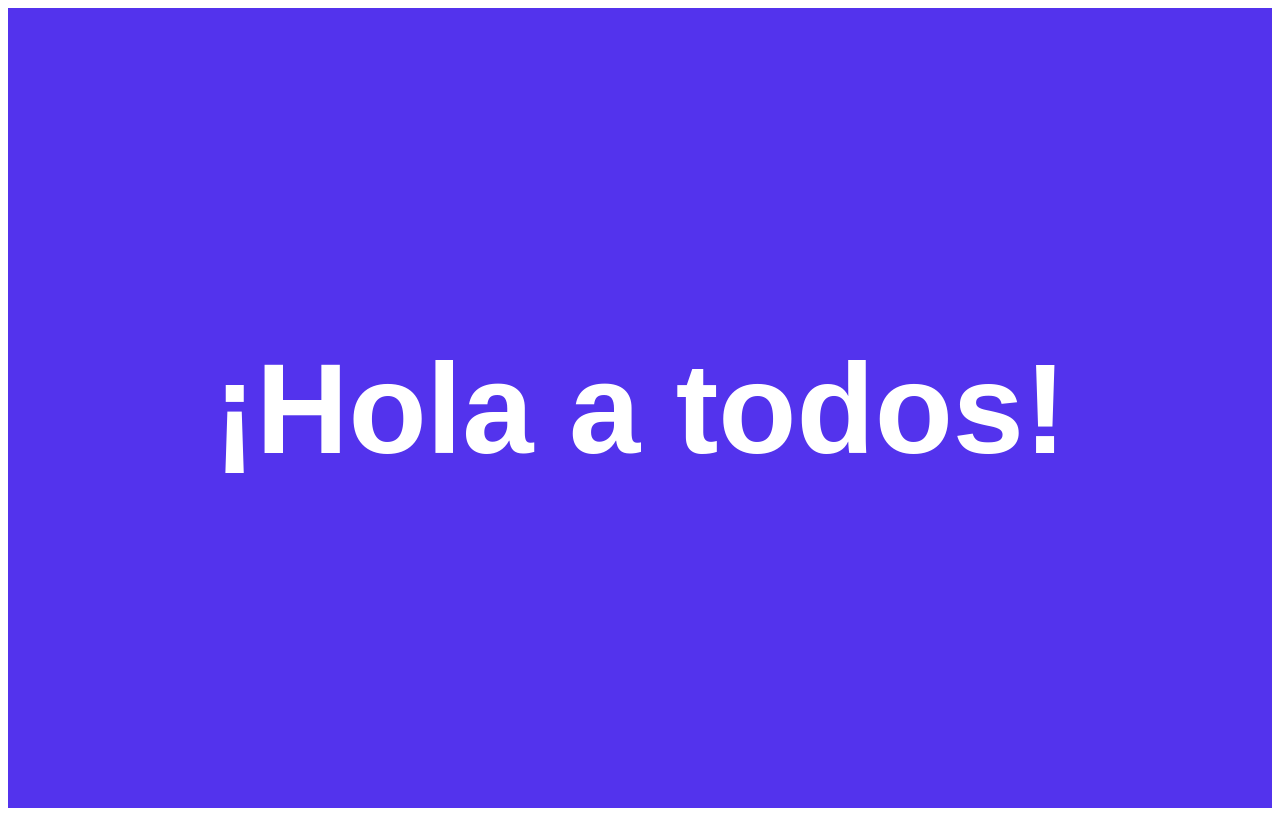
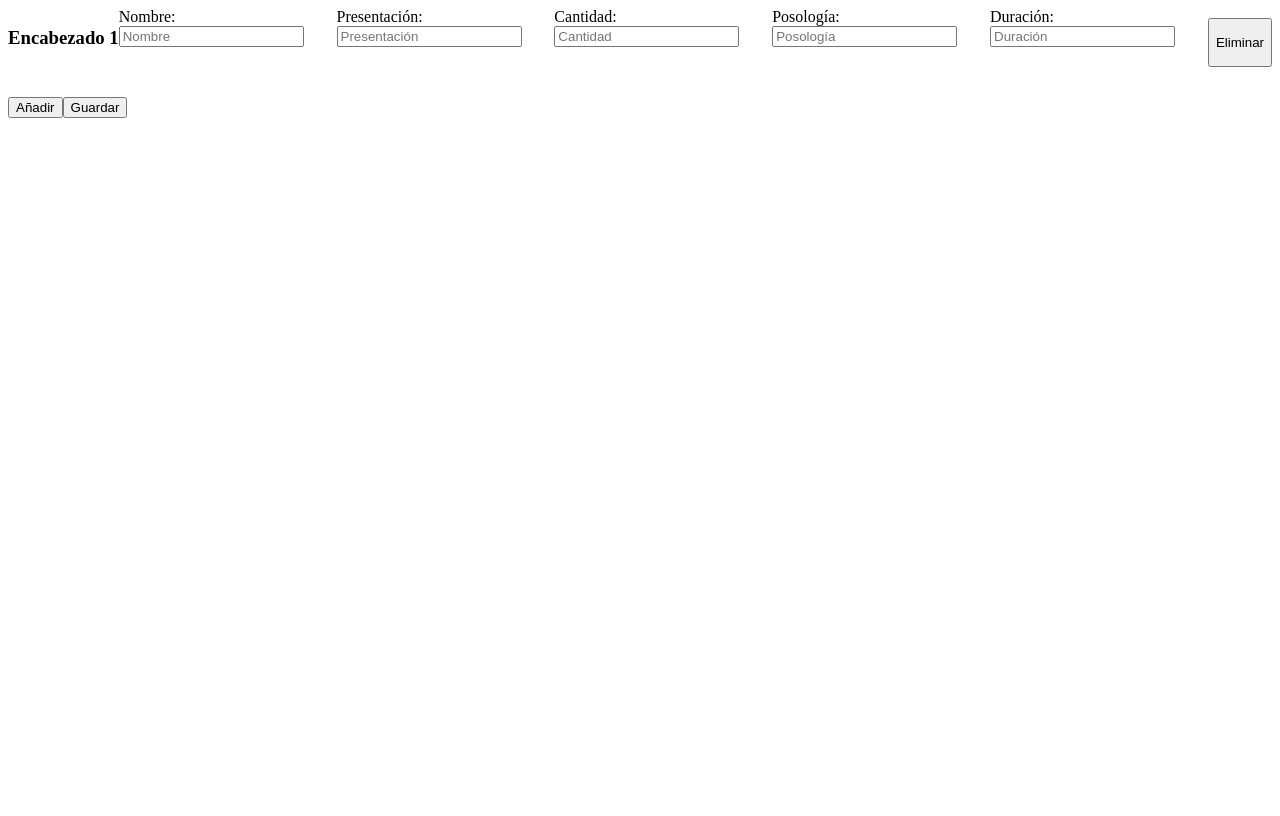
Before and after one commit to UrkJuancho/labswork, an Angular app: page / in a window 1280 px wide. Built offline with nearby package versions, Linux system fonts and the light colour scheme; grey boxes are pictures that could not be loaded.

Commit message:
formula medica, con funcion de añadir y eliminar elementos

```diff
--- a/package.json
+++ b/package.json
@@ -18,6 +18,7 @@
     "@angular/platform-browser": "^16.2.0",
     "@angular/platform-browser-dynamic": "^16.2.0",
     "@angular/router": "^16.2.0",
+    "pdfmake": "^0.2.9",
     "rxjs": "~7.8.0",
     "tslib": "^2.3.0",
     "zone.js": "~0.13.0"
@@ -27,6 +28,7 @@
     "@angular/cli": "~16.2.0",
     "@angular/compiler-cli": "^16.2.0",
     "@types/jasmine": "~4.3.0",
+    "@types/pdfmake": "^0.2.9",
     "jasmine-core": "~4.6.0",
     "karma": "~6.4.0",
     "karma-chrome-launcher": "~3.2.0",
--- a/src/app/app.component.css
+++ b/src/app/app.component.css
@@ -1,82 +1,25 @@
-*,
-*::before,
-*::after
-{
-  box-sizing: border-box;
+/* componente.component.css */
+
+/* Estilo para el contenedor de cada encabezado y espacio a llenar */
+.item-container {
+  margin-bottom: 20px; /* Espacio entre cada conjunto de encabezado y espacio */
+  display: flex; /* Usar flexbox */
+  flex-wrap: wrap; /* Envolver elementos a la siguiente fila si no caben */
 }
 
-*
-{
-  margin: 0;
-  padding: 0;
+/* Estilo para cada div que contiene un campo de texto */
+.item-container div {
+  flex: 1; /* Que cada div tome igual espacio en la fila */
+  margin-right: 5px; /* Espacio entre cada campo de texto */
 }
 
-main
-{
-  height: 100vh;
-  overflow-x: hidden;
-  overflow-y: auto;
-  perspective: 2px;
+/* Estilo para el botón "Eliminar" */
+button {
+  margin-top: 10px; /* Espacio entre los campos de texto y el botón */
 }
 
-section
-{
-  transform-style: preserve-3d;
-  position: relative;
-  height: 100vh;
-  display: flex;
-  align-items: center;
-  justify-content: center;
-  color: #FFF;
+/* Estilo para el botón "Añadir" y "Guardar" */
+.add-button,
+.save-button {
+  margin-top: 20px; /* Espacio entre los conjuntos de encabezado y espacio */
 }
-
-section h1
-{
-  text-align: center;
-  font-size: 4rem;
-  font-family: sans-serif;
-}
-
-.no-parallax
-{
-  background-color: #5333ed;
-  z-index: 999;
-}
-
-.parallax h1
-{
-  width: 60%;
-  font-size: 2rem;
-}
-
-.parallax::after
-{
-  content: " ";
-  position: absolute;
-  top: 0;
-  right: 0;
-  bottom: 0;
-  left: 0;
-  transform: translateZ(-1px) scale(1.5);
-  background-size: 100%;
-  z-index: -1;
-}
-
-.bg::after
-{
-  background: linear-gradient(rgba(0, 0, 0, .5), rgba(0, 0, 0, .5)), url(https://img.freepik.com/premium-photo/long-shot-man-exploring-nature_23-2149884252.jpg?w=740);
-  background-size: cover;
-}
-
-@media screen and (min-width: 768px)
-{
-  section h1
-  {
-    font-size: 8rem;
-  }
-
-  .parallax h1
-  {
-    font-size: 4rem;
-  }
-}
--- a/src/app/app.component.html
+++ b/src/app/app.component.html
@@ -1,11 +1,26 @@
-<main>
-  <section class="no-parallax">
-    <h1>¡Hola a todos!</h1>
-  </section>
-  <section class="parallax bg">
-    <h1>Lorem ipsum, dolor sit amet consectetur adipisicing elit. Quia, quibusdam!</h1>
-  </section>
-  <section class="no-parallax">
-    <h1>Suscríbete</h1>
-  </section>
-</main>
+<div *ngFor="let item of items; let i = index" class="item-container">
+  <h3>Encabezado {{i + 1}}</h3>
+  <div class="input-container">
+    <label class="label">Nombre:</label>
+    <input type="text" [(ngModel)]="item.Nombre" class="input-field" placeholder="Nombre"/>
+  </div>
+  <div class="input-container">
+    <label class="label">Presentación:</label>
+    <input type="text" [(ngModel)]="item.Presentacion" class="input-field" placeholder="Presentación"/>
+  </div>
+  <div class="input-container">
+    <label class="label">Cantidad:</label>
+    <input type="text" [(ngModel)]="item.Cantidad" class="input-field" placeholder="Cantidad"/>
+  </div>
+  <div class="input-container">
+    <label class="label">Posología:</label>
+    <input type="text" [(ngModel)]="item.Posologia" class="input-field" placeholder="Posología"/>
+  </div>
+  <div class="input-container">
+    <label class="label">Duración:</label>
+    <input type="text" [(ngModel)]="item.Duracion" class="input-field" placeholder="Duración"/>
+  </div>
+  <button (click)="eliminarItem(i)">Eliminar</button>
+</div>
+<button (click)="agregarItem()">Añadir</button>
+<button (click)="guardarDatos()">Guardar</button>
--- a/src/app/app.component.ts
+++ b/src/app/app.component.ts
@@ -1,10 +1,37 @@
 import { Component } from '@angular/core';
+
 
 @Component({
   selector: 'app-root',
   templateUrl: './app.component.html',
   styleUrls: ['./app.component.css']
 })
+
 export class AppComponent {
   title = 'labs';
+
+  items: any[] = [];
+
+  constructor() {
+    this.agregarItem();
+  }
+
+  agregarItem() {
+    this.items.push({
+      Nombre: '',
+      Presentacion: '',
+      Cantidad: '',
+      Posologia: '',
+      Duracion: ''
+    });
+  }
+
+  eliminarItem(index: number) {
+    this.items.splice(index, 1);
+  }
+
+  guardarDatos() {
+    // Aquí puedes enviar los datos al backend o realizar cualquier acción necesaria
+    console.log(this.items);
+  }
 }
--- a/src/app/app.module.ts
+++ b/src/app/app.module.ts
@@ -1,5 +1,7 @@
 import { NgModule } from '@angular/core';
 import { BrowserModule } from '@angular/platform-browser';
+
+import { FormsModule } from '@angular/forms';
 
 import { AppRoutingModule } from './app-routing.module';
 import { AppComponent } from './app.component';
@@ -10,7 +12,8 @@ import { AppComponent } from './app.component';
   ],
   imports: [
     BrowserModule,
-    AppRoutingModule
+    AppRoutingModule,
+    FormsModule
   ],
   providers: [],
   bootstrap: [AppComponent]
```
Also changed, not shown: 1 other file (tests, documents, lock files or other folders).
